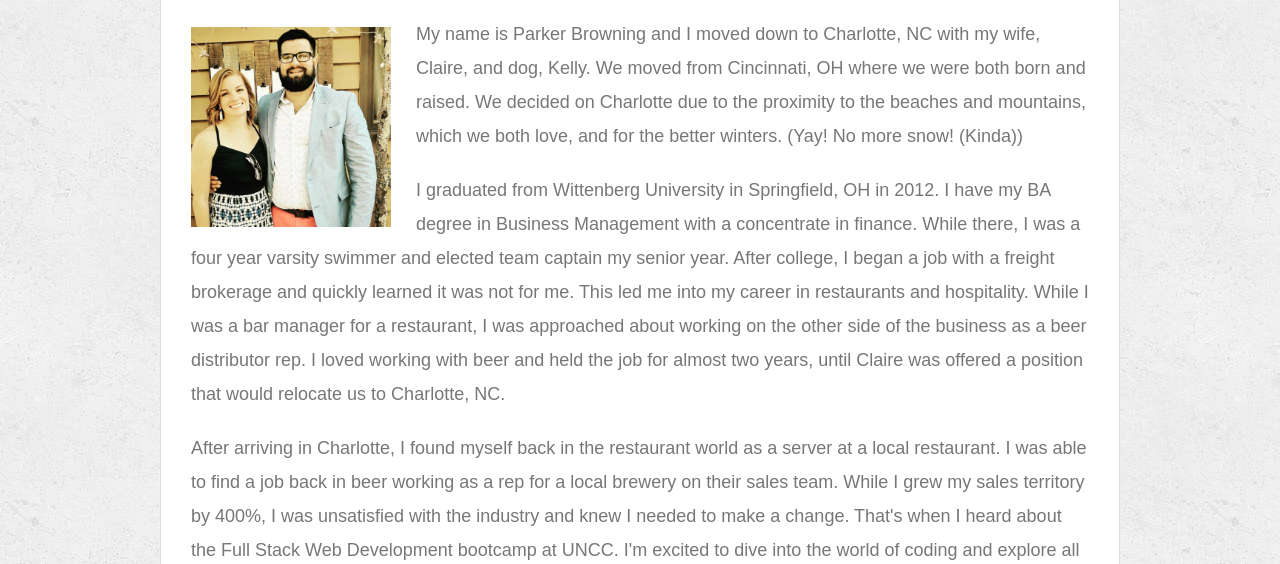
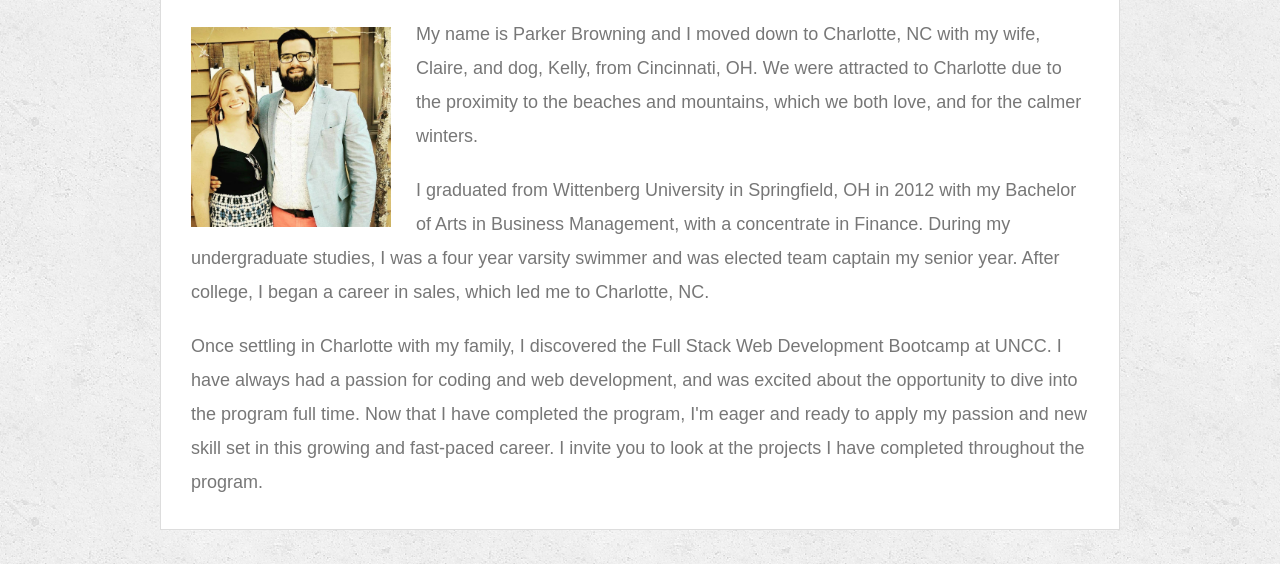
Before and after one commit to pbrowning11/pbrowning11.github.io, a plain HTML site: page index.html in a window 1280 px wide. Shown: the part 236-800 px from the top of the page. Drawn offline with Linux system fonts and the light colour scheme.

Commit message:
profile changes

```diff
--- a/index.html
+++ b/index.html
@@ -27,26 +27,21 @@
       <img src="assets/images/CP_ReinWedding.jpg" class="auth-image" alt="Parker and Claire">
 
       <p>
-        My name is Parker Browning and I moved down to Charlotte, NC with my wife, Claire, and dog, Kelly. We moved from Cincinnati,
-        OH where we were both born and raised. We decided on Charlotte due to the proximity to the beaches and
-        mountains, which we both love, and for the better winters. (Yay! No more snow! (Kinda))
+        My name is Parker Browning and I moved down to Charlotte, NC with my wife, Claire, and dog, Kelly, from Cincinnati, OH.
+        We were attracted to Charlotte due to the proximity to the beaches and mountains, which we both love, and for the calmer winters.
     </p>
 
     <p>
-        I graduated from Wittenberg University in Springfield, OH in 2012. I have my BA degree in Business Management with a concentrate
-        in finance. While there, I was a four year varsity swimmer and elected team captain my senior year. After
-        college, I began a job with a freight brokerage and quickly learned it was not for me. This led me into my career in
-        restaurants and hospitality. While I was a bar manager for a restaurant, I was approached about working
-        on the other side of the business as a beer distributor rep. I loved working with beer and held the job
-        for almost two years, until Claire was offered a position that would relocate us to Charlotte, NC.
+      I graduated from Wittenberg University in Springfield, OH in 2012 with my Bachelor of Arts in Business Management, with a concentrate in Finance.
+      During my undergraduate studies, I was a four year varsity swimmer and was elected team captain my senior year. After college, I began a career in sales,
+      which led me to Charlotte, NC.
     </p>
 
     <p>
-        After arriving in Charlotte, I found myself back in the restaurant world as a server at a local restaurant.
-        I was able to find a job back in beer working as a rep for a local brewery on their sales team.
-        While I grew my sales territory by 400%, I was unsatisfied with the industry and knew I needed to make a change.
-        That's when I heard about the Full Stack Web Development bootcamp at UNCC.
-        I'm excited to dive into the world of coding and explore all that it has to offer.
+      Once settling in Charlotte with my family, I discovered the Full Stack Web Development Bootcamp at UNCC.
+      I have always had a passion for coding and web development, and was excited about the opportunity to dive into the program full time.
+      Now that I have completed the program, I'm eager and ready to apply my passion and new skill set in this growing and fast-paced career.
+      I invite you to look at the projects I have completed throughout the program.
 
     </section>
 
```
